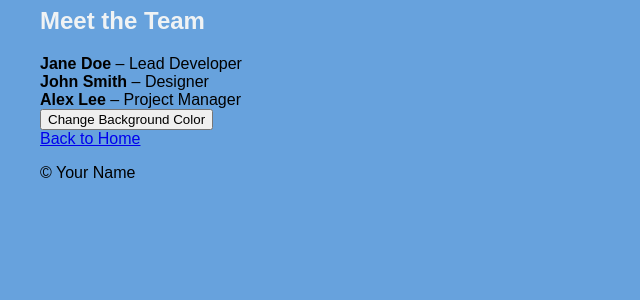
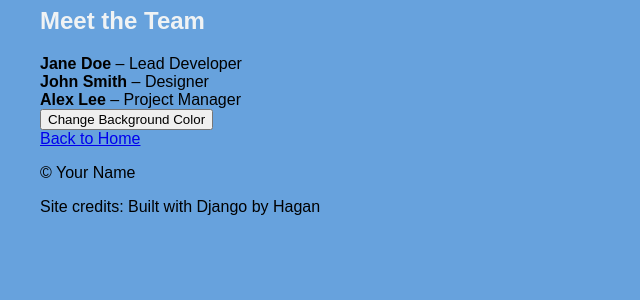
Before and after one commit to hmp36/100_Days_of_Python, a Django app: page /about/ in a window 1280 px wide. Shown: the part 265-565 px from the top of the page, without its empty margins (0-640 px from the left). Run offline with Django 5.2, Linux system fonts and the light colour scheme.

Commit message:
Site Credits

```diff
--- a/mysite/main/templates/base.html
+++ b/mysite/main/templates/base.html
@@ -21,6 +21,7 @@
     {% block content %}{% endblock %}
     <footer>
         <p>&copy; {{ now|date:"Y" }} Your Name</p>
+        <p>Site credits: Built with Django by Hagan</p>
     </footer>
 </body>
 </html>
```
